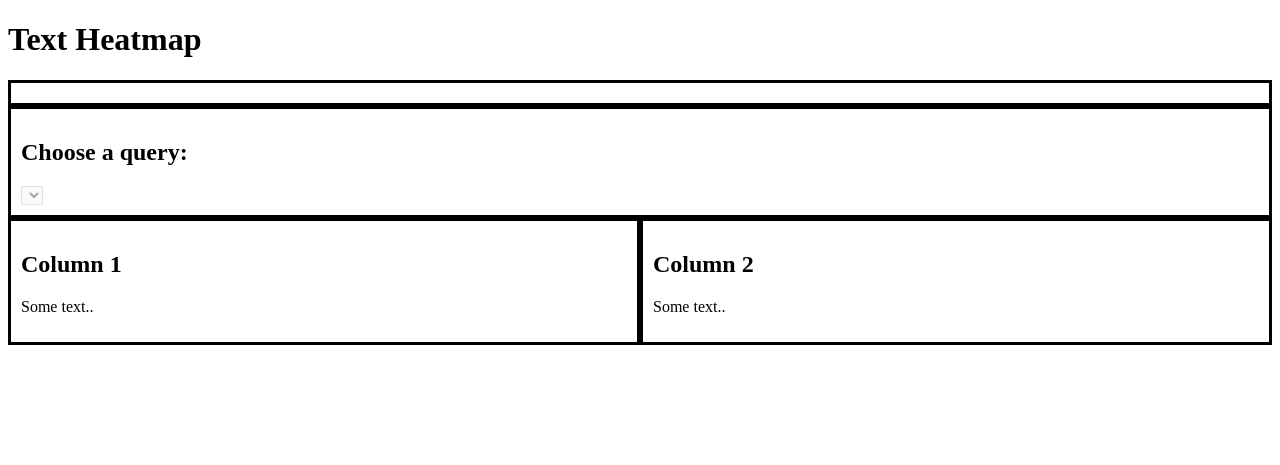
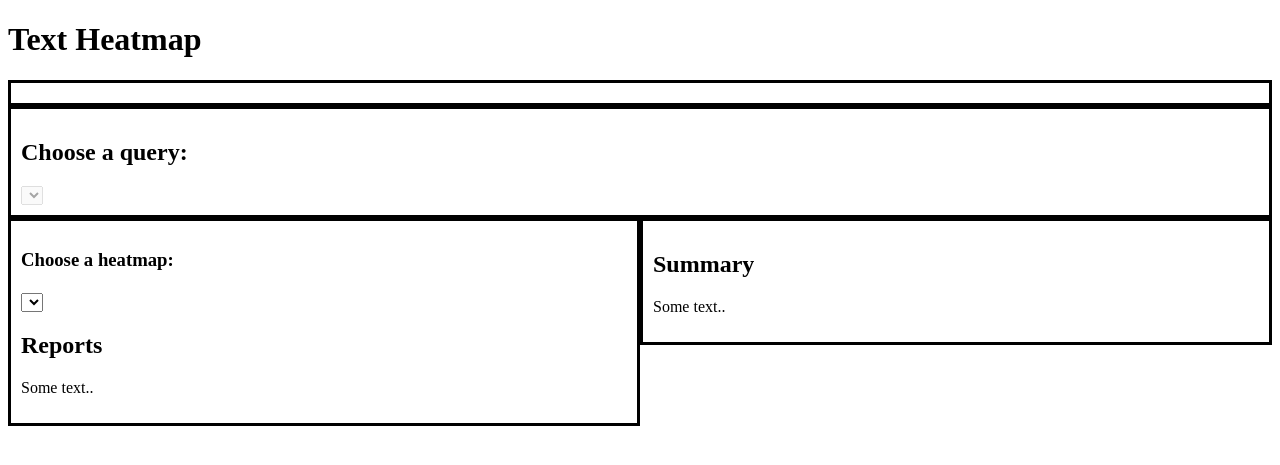
Before and after one commit to dmcinerney/ehr-extraction-web, a Flask app: template app/templates/index.html in a window 1280 px wide. Shown: the top 465 px of the page. Run offline with Flask 2, Linux system fonts and the light colour scheme; the template is opened without the code that fills it, so the values that code supplies are empty.

Commit message:
added in extractive summarization

```diff
--- a/app/routes.py
+++ b/app/routes.py
@@ -17,4 +17,10 @@ def index():
     with open(filename, 'r') as f:
         for line in f:
             text += line
-    return startup['interface'].query_text(text, query)
+    results = startup['interface'].query_text(text, query)
+    threshold = .5
+    extracted = {k:[sent for i,sent in enumerate(results['tokenized_text']) if sum(results['heatmaps'][k][i]) > threshold] for k in results['heatmaps'].keys()}
+    results['extracted'] = extracted
+    print(results['score'])
+    print(results['extracted'])
+    return results
--- a/app/static/index.css
+++ b/app/static/index.css
@@ -14,3 +14,7 @@
     padding: 10px;
     box-sizing: border-box;
 }
+
+#article_div {
+    overflow: auto;
+}
--- a/app/static/index.js
+++ b/app/static/index.js
@@ -1,3 +1,4 @@
+var current_result = null;
 $(document).ready(function(){
     populateQuerySelector(queries);
     $('.fancy_select').select2();
@@ -17,6 +18,7 @@ function loadArticle() {
         article.html("");
         if (x.files.length == 0) {
             $("#query").attr("disabled", true);
+            populateHeatmapSelector({});
             alert("Select a file.");
         } else {
             read = new FileReader();
@@ -38,7 +40,7 @@ function populateQuerySelector(queries) {
               .select("#query")
               .append("option")
                 .attr("value", key)
-                .html(key)
+                .html(key + ": " + queries[key])
         }
     }
 }
@@ -46,7 +48,8 @@ function populateQuerySelector(queries) {
 function executeQuery() {
     url = 'http://localhost:5000'
     var formData = new FormData();
-    formData.append("query", "('ICD9', '76382')");
+    var query_selector = document.getElementById("query");
+    formData.append("query", query_selector.options[query_selector.selectedIndex].value);
     var x = document.getElementById("article_file");
     formData.append("article", x.files[0]);
     console.log(formData);
@@ -56,7 +59,8 @@ function executeQuery() {
         success: function(result, status){
             console.log(result);
             console.log(status);
-            displayHeatmap(result);
+            current_result = result;
+            displayHeatmap();
         },
         processData: false,
         contentType: false,
@@ -79,15 +83,21 @@ function toColor(p, hue) {
     return sprintf('hsl(%d,%s%%,%s%%)', hue, saturation, lightness);
 }
 
+function displayHeatmap() {
+    populateHeatmapSelector(current_result.heatmaps);
+    changeHeatmap();
+}
 
-function displayHeatmap(result) {
-    var heatmap = "attention";
+function changeHeatmap() {
+    var heatmap_selector = document.getElementById("heatmap");
+    var heatmap = heatmap_selector.options[heatmap_selector.selectedIndex].value
+    console.log(heatmap)
     var article = d3.select("body").select("#article_div").select("p");
     article.html("");
-    for (var i=0; i<result.tokenized_text.length; i++) {
-        for (var j=0; j<result.tokenized_text[i].length; j++) {
-            var word = result.tokenized_text[i][j];
-            console.log(word);
+    for (var i=0; i<current_result.tokenized_text.length; i++) {
+        for (var j=0; j<current_result.tokenized_text[i].length; j++) {
+            var word = current_result.tokenized_text[i][j];
+            //console.log(word);
             if (j>0 && !word.startsWith('##')) {
                 article.append("text").html(' ');
             } else {
@@ -97,9 +107,47 @@ function displayHeatmap(result) {
                     article.append("text").html('<br>');
                 }
             }
-            var style = 'display:inline; background-color:' + toColor(result.heatmaps[heatmap][i][j], greenhue);
+            var style = 'display:inline; background-color:' + toColor(current_result.heatmaps[heatmap][i][j], greenhue);
             article.append("text").html(word)
               .attr('style', style);
         }
     }
+    displayExtracted();
 }
+
+function displayExtracted(){
+    var heatmap_selector = document.getElementById("heatmap");
+    var heatmap = heatmap_selector.options[heatmap_selector.selectedIndex].value
+    console.log(heatmap)
+    var summary = d3.select("body").select("#summary_div").select("p");
+    summary.html("");
+    for (var i=0; i<current_result.extracted[heatmap].length; i++) {
+        for (var j=0; j<current_result.extracted[heatmap][i].length; j++) {
+            var word = current_result.extracted[heatmap][i][j];
+            console.log(word);
+            if (j>0 && !word.startsWith('##')) {
+                summary.append("text").html(' ');
+            } else {
+                if (word.startsWith('##')) {
+                    word = word.slice(2);
+                } else {
+                    summary.append("text").html('<br>');
+                }
+            }
+            summary.append("text").html(word)
+        }
+    }
+}
+
+function populateHeatmapSelector(heatmaps) {
+    heatmap = d3.select("body").select("#heatmap");
+    heatmap.html("");
+    for (var key in heatmaps) {
+        if (heatmaps.hasOwnProperty(key)) {
+            console.log(key + " -> " + heatmaps[key]);
+            heatmap.append("option")
+                .attr("value", key)
+                .html(key);
+        }
+    }
+}
--- a/app/templates/index.html
+++ b/app/templates/index.html
@@ -26,15 +26,21 @@
     </div>
     <div class="form">
       <h2>Choose a query:</h2>
-      <select id="query" class="fancy_select" onchange="executeQuery()"></select>
+      <select id="query" class="fancy_select" onchange="executeQuery()">
+
+      </select>
     </div>
     <div id="vis_div" class="row">
       <div id="article_div" class="column">
-        <h2>Column 1</h2>
+        <div>
+          <h3>Choose a heatmap:<h3>
+          <select id="heatmap" onchange="changeHeatmap()"></select>
+        </div>
+        <h2>Reports</h2>
         <p>Some text..</p>
       </div>
       <div id="summary_div" class="column">
-        <h2>Column 2</h2>
+        <h2>Summary</h2>
         <p>Some text..</p>
       </div>
     </div>
```
Also changed, not shown: utils.py (+18 -2 lines).
